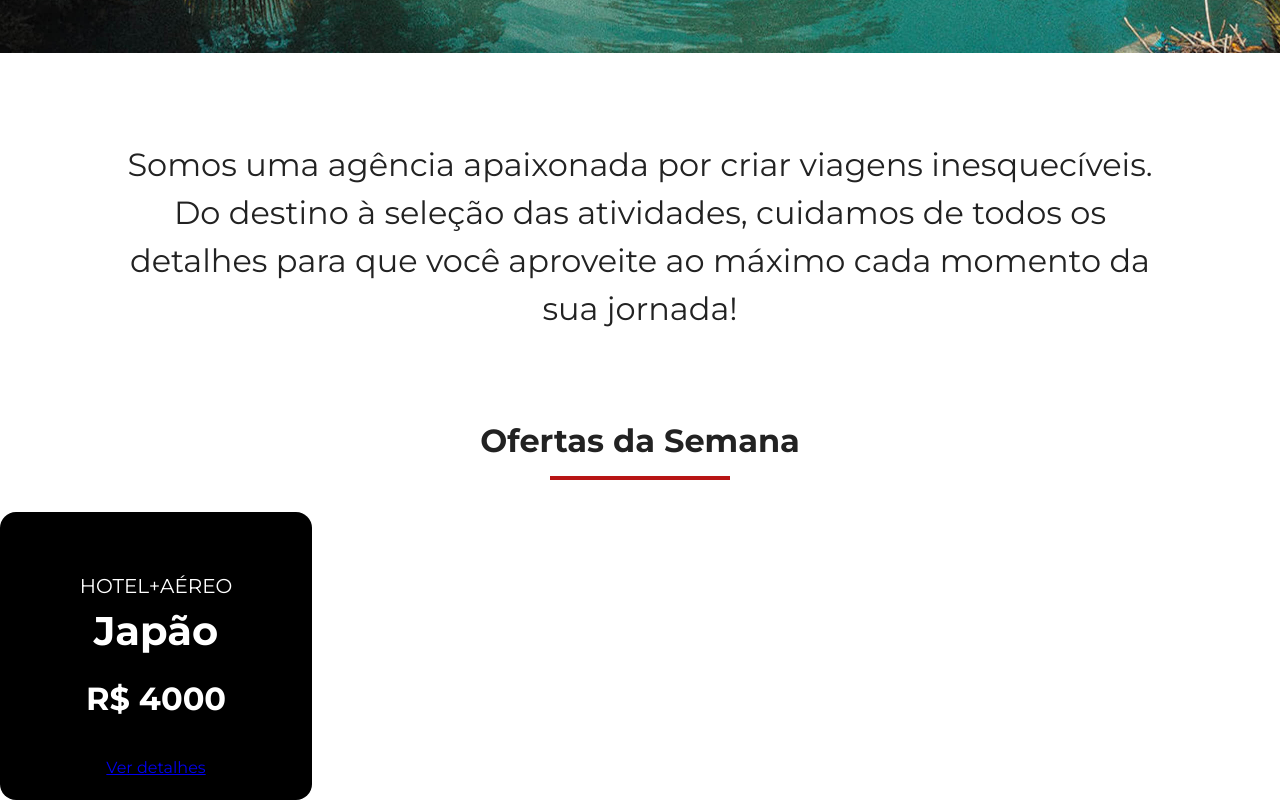
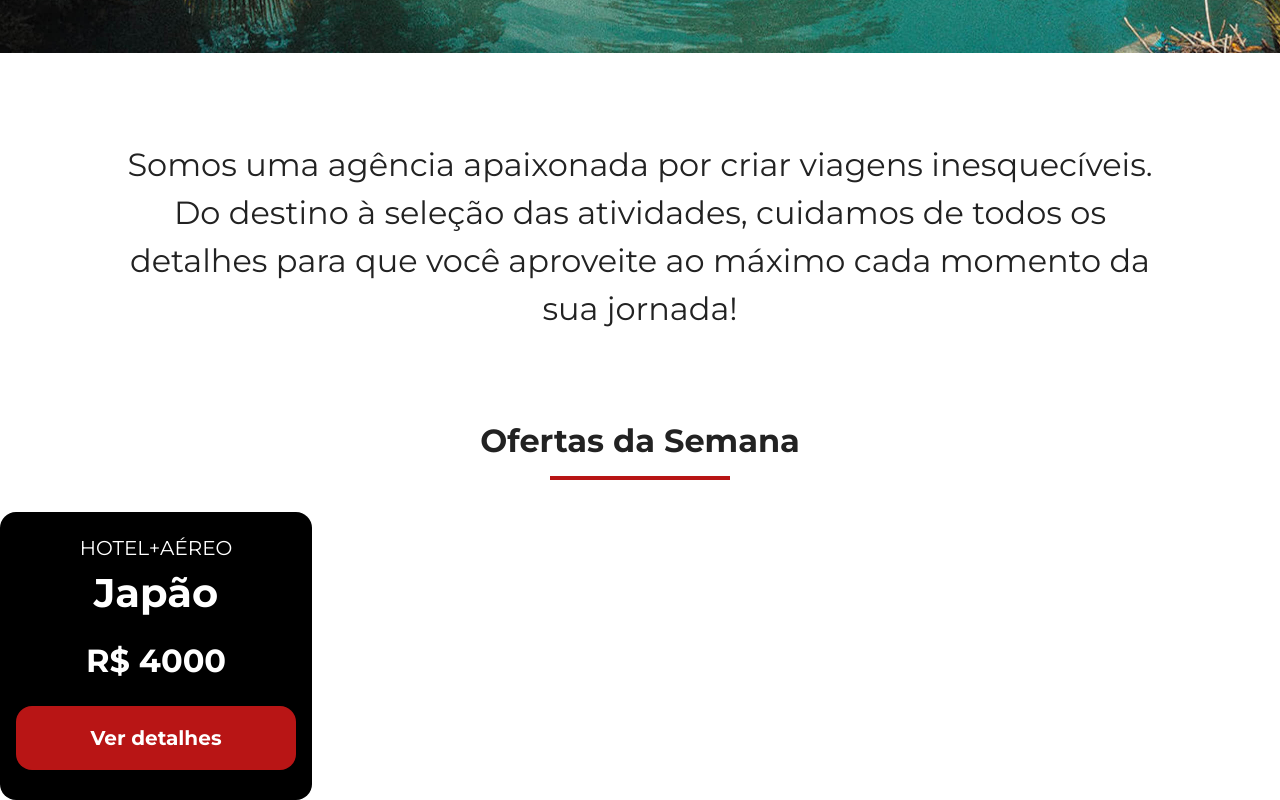
Before and after one commit to phwalves/jornada-viagens, a plain HTML site: page index.html in a window 1280 px wide. Shown: the part 707-1507 px from the top of the page. Drawn offline with Linux system fonts and the light colour scheme.

Commit message:
Estilizei botão

```diff
--- a/css/global.css
+++ b/css/global.css
@@ -57,8 +57,27 @@
   margin: 16px auto 32px;
 }
 
+.button {
+  width: 280px;
+  height: 64px;
+  color: var(--text-secondary-color);
+  font-weight: var(--titles-weight);
+  font-size: 20px;
+  background-color: var(--secondary-color);
+  border-radius: 16px;
+  display: inline-block;
+  text-decoration: none;
+  line-height: 64px;
+}
+
 @media screen and (min-width: 768px) {
   .section-title h2 {
     font-size: 32px;
   }
 }
+
+@media screen and (min-width: 1024px) {
+  .button:hover {
+    background-color: var(--primary-color);
+  }
+}
--- a/css/offers.css
+++ b/css/offers.css
@@ -12,6 +12,8 @@
   display: block;
   background-color: transparent;
   position: static;
+  padding: 0;
+  margin-bottom: 24px;
 }
 
 .card header p {
```
